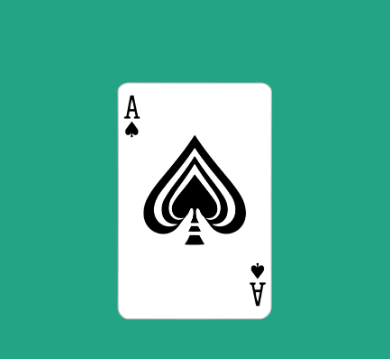
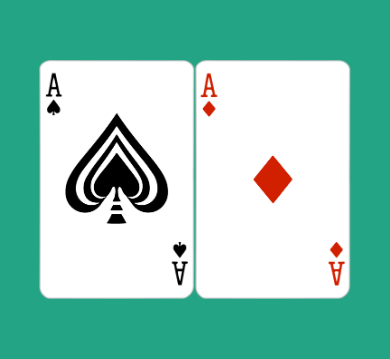
Before and after one commit to roblll/stringbet, a React Native app: screen / in a window 390 px wide. Shown: the part 221-580 px from the top of the page. Built offline with nearby package versions, Linux system fonts and the light colour scheme.

Commit message:
Update App.tsx to add second card and additional styling

```diff
--- a/App.tsx
+++ b/App.tsx
@@ -8,7 +8,12 @@ export default function App() {
   return (
     <View style={styles.container}>
       <StatusBar style="auto" />
-      <Card rank='A' suit='S' />
+      <View style={styles.headerContainer}></View>
+      <View style={styles.cardsContainer}>
+        <Card rank='A' suit='S' />
+        <Card rank='A' suit='D' />
+      </View>
+      <View style={styles.controlsContainer}></View>
     </View>
   );
 }
@@ -20,4 +25,14 @@ const styles = StyleSheet.create({
     alignItems: 'center',
     justifyContent: 'center',
   },
+  headerContainer: {
+    flex: 1,
+  },
+  cardsContainer: {
+    flex: 1,
+    flexDirection: 'row',
+  },
+  controlsContainer: {
+    flex: 1,
+  }
 });
```
